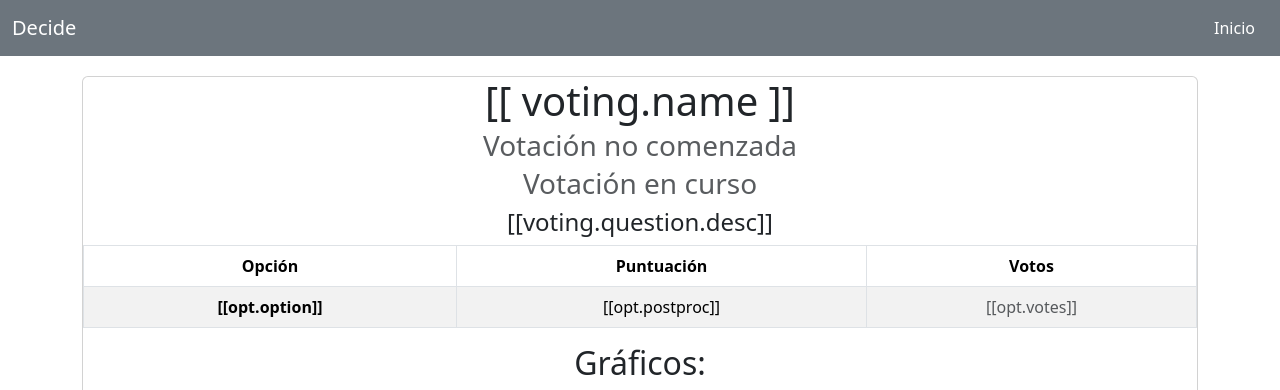
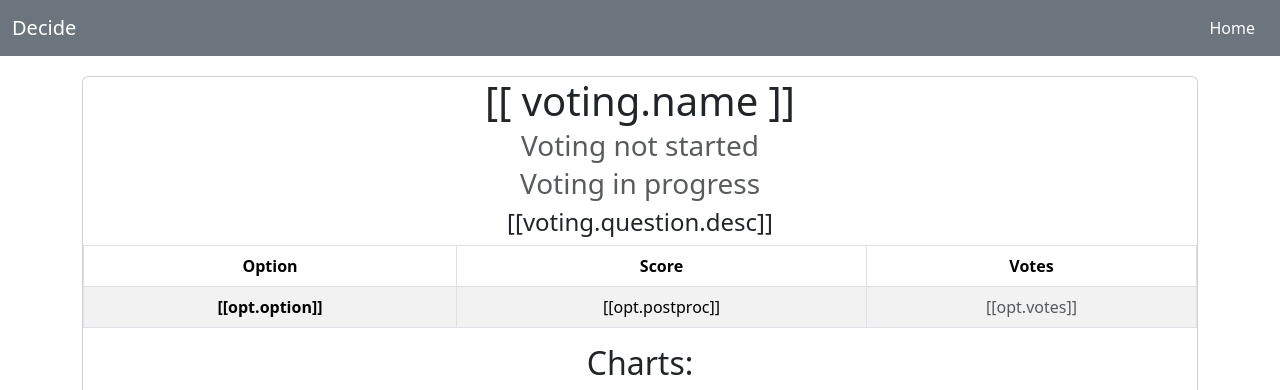
Before and after one commit to ProyectoEgc/decide-single-picasso, a Django app: template decide/visualizer/templates/visualizer/visualizer.html in a window 1280 px wide. Shown: the top 390 px of the page. Run offline with Django 3.2, Linux system fonts and the light colour scheme; the template is opened without the code that fills it: values that come from a table or form of the project are taken from there, others are empty; data comes from the database, SQL or seed files in the repository; some libraries are stand-ins or nearby versions.

Commit message:
refactor(update): All Interface Translated

```diff
--- a/decide/booth/templates/booth/booth.html
+++ b/decide/booth/templates/booth/booth.html
@@ -17,7 +17,7 @@
             <div class="navbar-brand" >Decide</div>
                 <ul class="navbar-nav ml-auto mb-2 mb-lg-0">
                     <li class="nav-item">
-                       <a href="/"><button class="btn btn-secondary">Inicio</button></a>
+                       <a href="/"><button class="btn btn-secondary">{% trans "Inicio" %}</button></a>
                     </li>
                     <li class="nav-item" v-if="!signup">
                         <button v-on:click="decideLogout" class="btn btn-secondary">{% trans "Logout" %}</button>
@@ -69,7 +69,7 @@
                 <path fill-rule="evenodd" d="M11.854 8.354a.5.5 0 0 0 0-.708l-3-3a.5.5 0 1 0-.708.708L10.293 7.5H1.5a.5.5 0 0 0 0 1h8.793l-2.147 2.146a.5.5 0 0 0 .708.708l3-3z"/>
             </svg>
             <div class="ms-2">
-                ¡Debe iniciar sesión para poder acceder a la votación!
+                {% trans "You must be logged in to access the vote!" %}
             </div>
         </div>
         <div class="container-fluid">
--- a/decide/visualizer/templates/visualizer/visualizer.html
+++ b/decide/visualizer/templates/visualizer/visualizer.html
@@ -12,11 +12,11 @@
         <!-- Navbar -->
         <nav class="navbar navbar-dark bg-secondary">
             <div class="container-fluid">
-                <div class="navbar-brand">Decide</div>
+                <div class="navbar-brand">{% trans "Decide" %}</div>
                 <div class="float-end">
                     <ul class="navbar-nav me-auto mb-2 mb-lg-0">
                         <li class="nav-item" v-if="!signup">
-                            <a href="/"><button class="btn btn-secondary">Inicio</button></a>
+                            <a href="/"><button class="btn btn-secondary">{% trans "Home" %}</button></a>
                         </li>
                     </ul>
                 </div>
@@ -27,16 +27,16 @@
         <div class="voting container text-center">
             <div class="card" style="width: 100%;">
             <h1 class="card-title">[[ voting.name ]]</h1>
-            <h3 v-if="!voting.start_date" class="card-subtitle mb-2 text-muted">Votación no comenzada</h3>
-            <h3 v-else-if="!voting.end_date" class="card-subtitle mb-2 text-muted">Votación en curso</h3>
+            <h3 v-if="!voting.start_date" class="card-subtitle mb-2 text-muted">{% trans "Voting not started" %}</h3>
+            <h3 v-else-if="!voting.end_date" class="card-subtitle mb-2 text-muted">{% trans "Voting in progress" %}</h3>
             <div v-else>
                 <h4>[[voting.question.desc]]</h4>
                 <table class="table table-bordered table-striped table-hover">
                     <thead>
                         <tr>
-                            <th>Opción</th>
-                            <th>Puntuación</th>
-                            <th>Votos</th>
+                            <th>{% trans "Option" %}</th>
+                            <th>{% trans "Score" %}</th>
+                            <th>{% trans "Votes" %}</th>
                         </tr>
                     </thead>
                     <tbody>
@@ -47,8 +47,8 @@
                         </tr>
                     </tbody>
                 </table>
-                <h2 class="heading">Gráficos:</h2>
-                <canvas id="miGrafico" height="auto" width="auto"></canvas>
+                <h2 class="heading">{% trans "Charts" %}:</h2>
+                <canvas id="myChart" height="auto" width="auto"></canvas>
             </div>
             </div>
 
@@ -57,11 +57,11 @@
 {% endblock %}
 
 {% block extrabody %}
-    <!-- Vuejs -->
+    <!-- Vue.js -->
     <script src="https://unpkg.com/vue"></script>
     <script src="https://unpkg.com/babel-polyfill@latest/dist/polyfill.min.js"></script>
     <script src="https://unpkg.com/bootstrap@5.2.2/dist/js/bootstrap.js"></script>
-    <!-- ChartJS -->
+    <!-- Chart.js -->
     <script src="https://cdn.jsdelivr.net/npm/chart.js"></script>
 
     <script>
@@ -76,29 +76,29 @@
             }
         }).mount('#app-visualizer')
 
-    function generarColoresAleatorios(numColores) {
-        var colores = [];
-        for (var i = 0; i < numColores; i++) {
+    function generateRandomColors(numColors) {
+        var colors = [];
+        for (var i = 0; i < numColors; i++) {
             var color = "#" + Math.floor(Math.random() * 16777215).toString(16);
-            colores.push(color);
+            colors.push(color);
         }
-        return colores;
+        return colors;
 }
 
-    // Generamos colores aleatorios para cada dato en el gráfico
-    var numDatos = voting.postproc.map((opt) => opt.option).length;
-    var coloresAleatorios = generarColoresAleatorios(numDatos);
+    // Generate random colors for each data point in the chart
+    var numDataPoints = voting.postproc.map((opt) => opt.option).length;
+    var randomColors = generateRandomColors(numDataPoints);
 
-    // Configuramos el gráfico
+    // Configure the chart
     var config = {
         type: 'bar',
         data: {
             labels: voting.postproc.map((opt) => opt.option),
             datasets: [
             {
-                label: 'Resultado de la votación',
+                label: {% trans "'Voting Results'" %},
                 data: voting.postproc.map((opt) => opt.votes),
-                backgroundColor: coloresAleatorios,
+                backgroundColor: randomColors,
                 borderWidth: 4
             }
         ]
@@ -112,7 +112,7 @@
             }
     };
 
-    var ctx = document.getElementById('miGrafico').getContext('2d');
+    var ctx = document.getElementById('myChart').getContext('2d');
     var myChart = new Chart(ctx, config);
 
     </script>
```
Also changed, not shown: decide/authentication/templates/authentication/login.html (+5 -5 lines), decide/authentication/templates/signup.html (+9 -10 lines), decide/locale/es/LC_MESSAGES/django.po (added).
